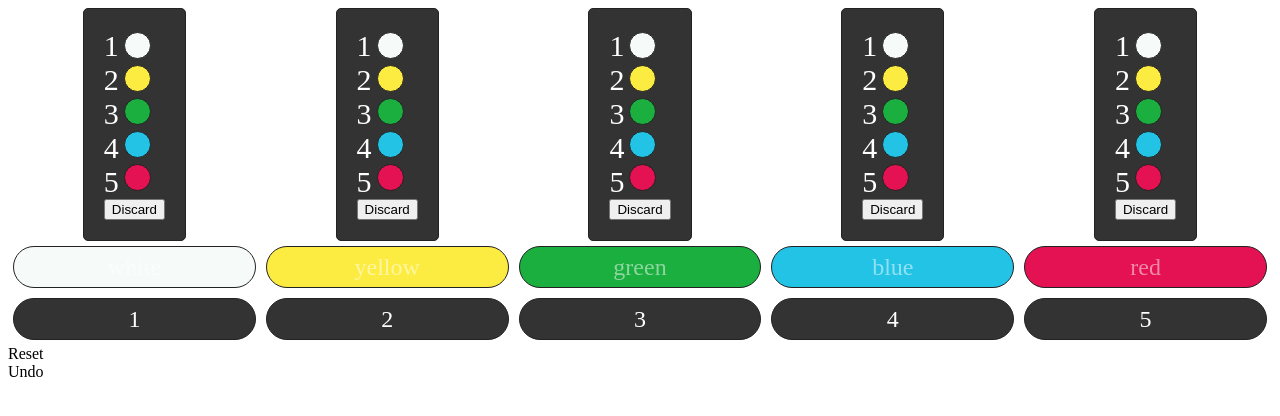
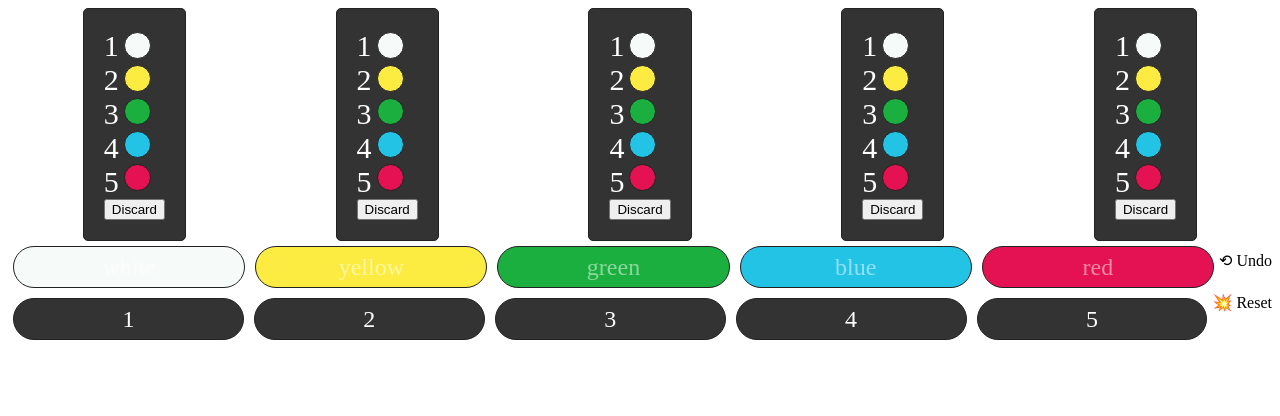
Before and after one commit to mlsteele/hanabihand, a React app: page / in a window 1280 px wide. Shown: the top 416 px of the page. Built offline with nearby package versions, Linux system fonts and the light colour scheme; the HTML template or start-up script is replaced by a standard one.

Commit message:
move buttons (incomplete)

```diff
--- a/src/app.tsx
+++ b/src/app.tsx
@@ -28,12 +28,12 @@ export default class App extends React.Component {
             </div>
             <div style={flexy}>
                 {colorFeatures}
+                <Undo/>
             </div>
             <div style={flexy}>
                 {numberFeatures}
+                <Reset/>
             </div>
-            <Reset/>
-            <Undo/>
         </div>
     }
 }
--- a/src/hint.tsx
+++ b/src/hint.tsx
@@ -34,7 +34,7 @@ export class Hint extends React.Component<Props> {
             border: "1px solid #222",
             boxShadow: "",
             fontSize: "24px",
-            textAlign: 'center' as CSS.TextAlignProperty, // why is this cast necessary?
+            textAlign: 'center' as 'center',
             lineHeight: size,
             "WebkitTapHighlightColor": "transparent",
         }
--- a/src/reset.tsx
+++ b/src/reset.tsx
@@ -9,7 +9,7 @@ type Props = {
 class Reset extends React.Component<Props> {
     render() {
         return <div onClick={this.props.onTap} >
-            Reset
+            💥 Reset
         </div>
     }
 }
--- a/src/undobutton.tsx
+++ b/src/undobutton.tsx
@@ -8,8 +8,14 @@ type Props = {
 
 class Undo extends React.Component<Props> {
     render() {
-        return <div onClick={this.props.onTap} >
-            Undo
+        const size = "40px"
+        const style = {
+            height: size,
+            textAlign: 'center' as 'center',
+            lineHeight: size,
+        };
+        return <div onClick={this.props.onTap} style={style} >
+            ⟲ Undo
         </div>
     }
 }
```
